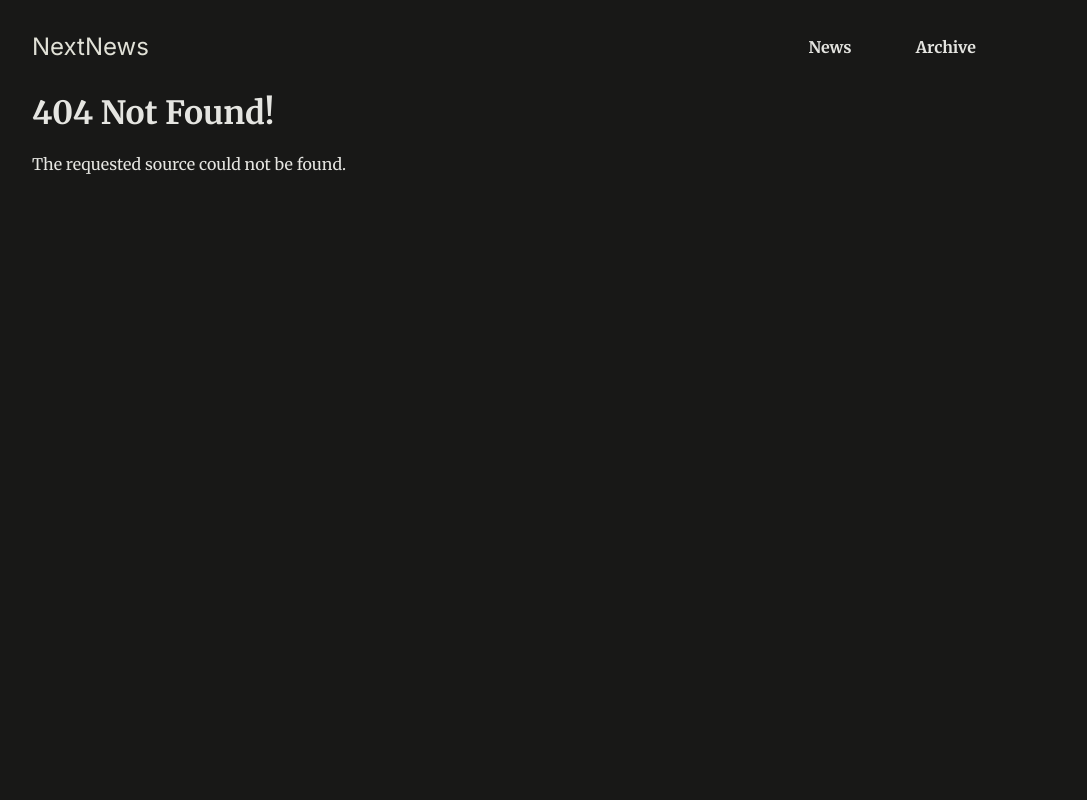
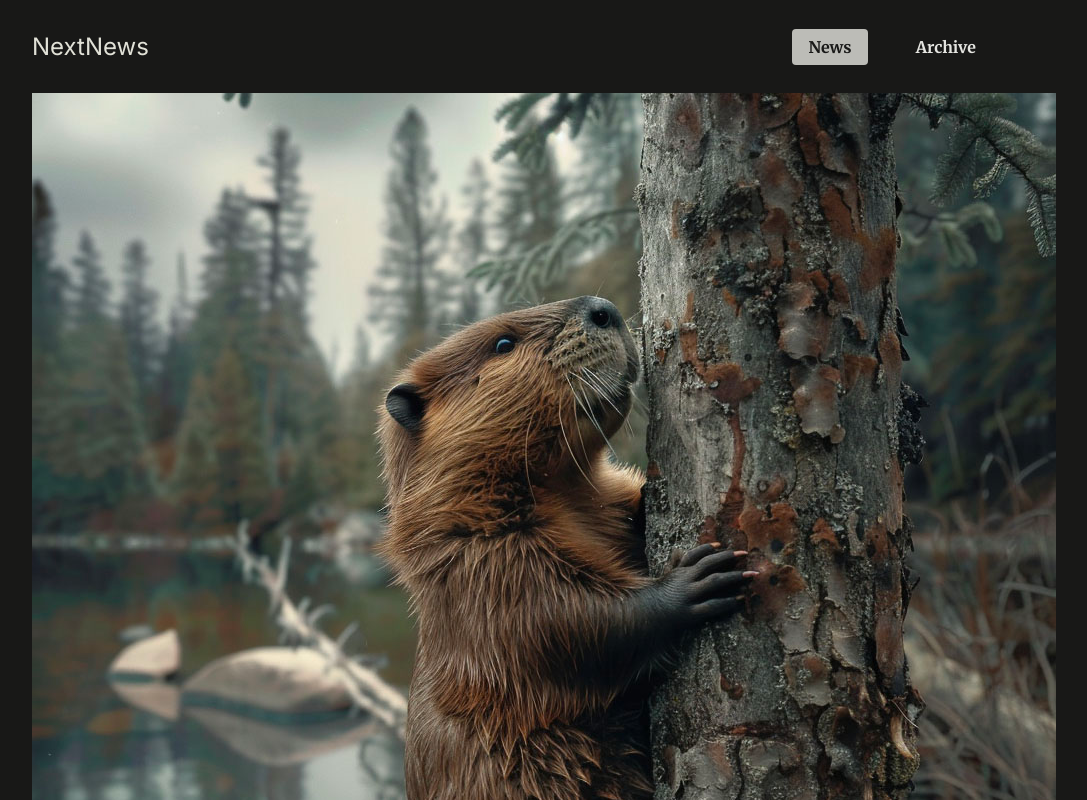
Before and after one commit to prajaktagd/next-news, a Next.js app: page /news/beaver-plague/image in a window 1280 px wide. Before the commit this address had no page. Shown: the top 800 px of the page, without its empty margins (128-1215 px from the left). Built offline with nearby package versions, Linux system fonts and the light colour scheme.

Commit message:
Add nested path under the dynamic route news slug to render a full screen image

```diff
--- /dev/null
+++ b/app/news/[news_slug]/image/page.tsx
@@ -0,0 +1,19 @@
+import { notFound } from "next/navigation";
+
+import { getNewsForSlug } from "@/lib/news";
+
+const ImagePage = ({ params }: Readonly<{ params: { news_slug: string } }>) => {
+  const newsItem = getNewsForSlug(params.news_slug);
+
+  if (!newsItem) {
+    notFound();
+  }
+
+  return (
+    <div className="fullscreen-image">
+      <img src={`/images/news/${newsItem.image}`} alt={newsItem.title} />
+    </div>
+  );
+};
+
+export default ImagePage;
--- a/components/mainHeader.tsx
+++ b/components/mainHeader.tsx
@@ -9,10 +9,10 @@ const MainHeader = () => {
       <nav>
         <ul>
           <li>
-            <NavItem href="news">News</NavItem>
+            <NavItem href="/news">News</NavItem>
           </li>
           <li>
-            <NavItem href="archive">Archive</NavItem>
+            <NavItem href="/archive">Archive</NavItem>
           </li>
         </ul>
       </nav>
--- a/components/navItem.tsx
+++ b/components/navItem.tsx
@@ -9,7 +9,6 @@ const NavItem = ({
 }: Readonly<{ href: string; children: string }>) => {
   const pathname = usePathname();
   const highlightNavItem = () => (pathname.startsWith(href) ? "active" : "");
-  console.log(href, highlightNavItem());
 
   return (
     <Link href={href} className={highlightNavItem()}>
```
Also changed, not shown: app/news/[news_slug]/page.tsx (+6 -2 lines).
